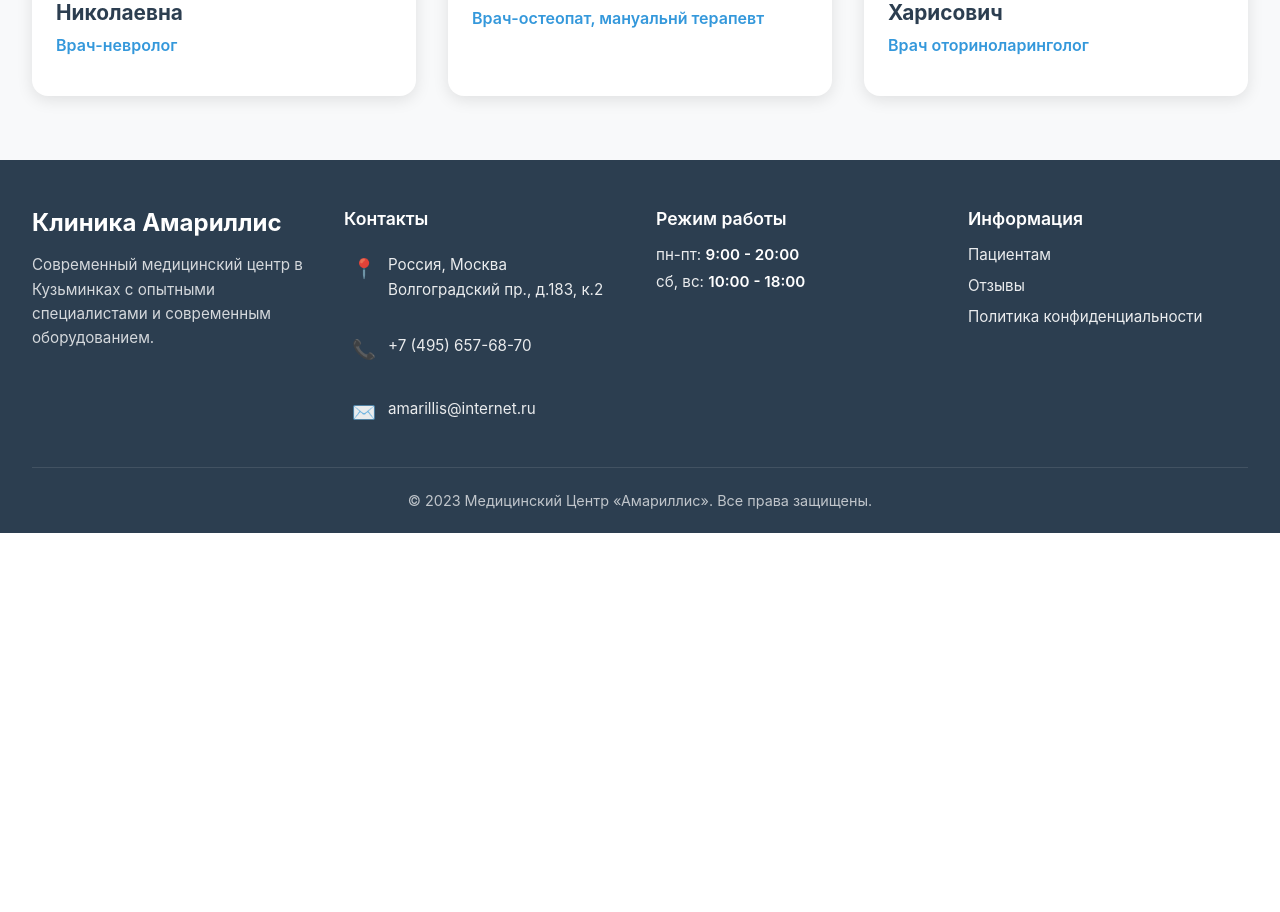
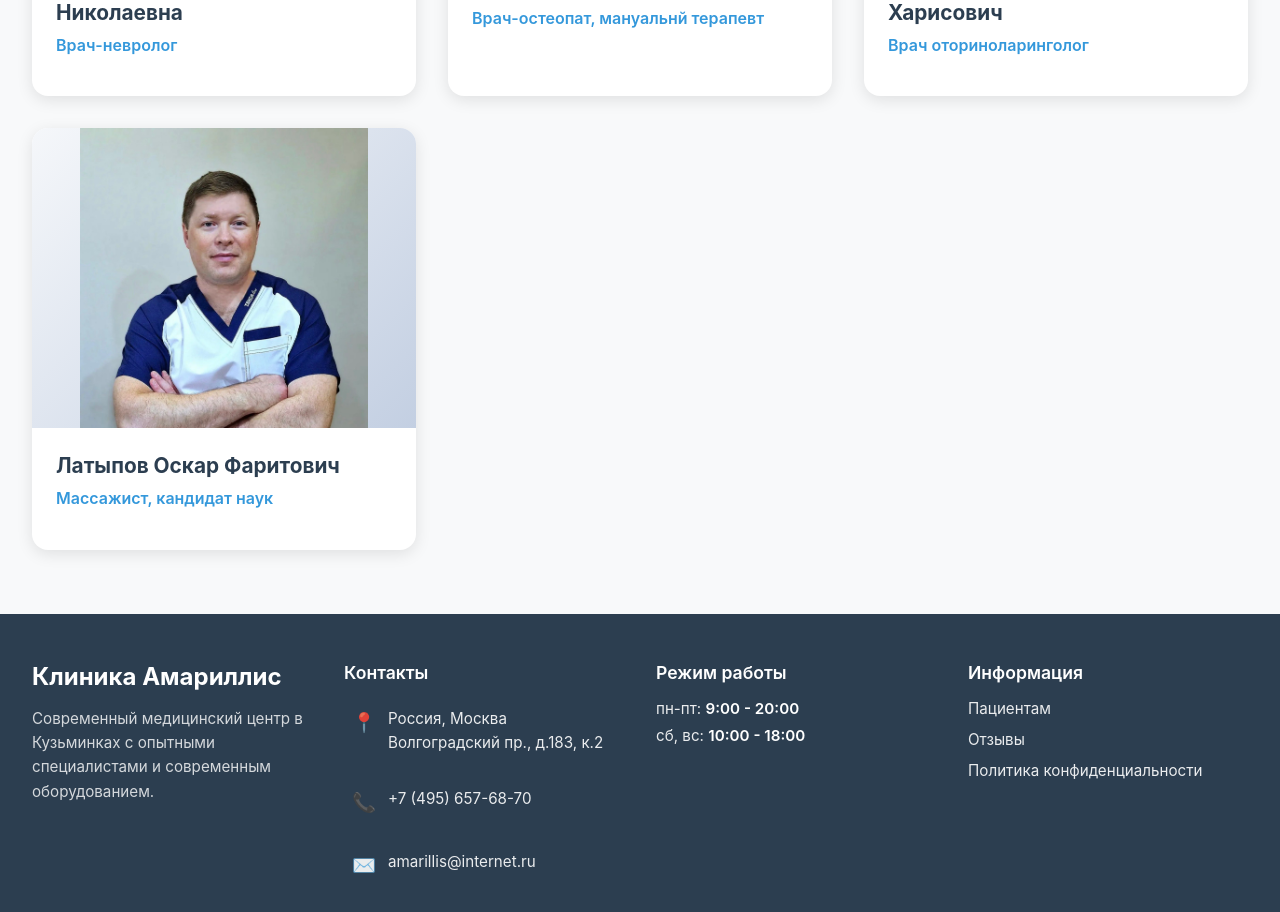
Before and after one commit to vaboriskin/amaryllis, a React (Vite) app in the folder frontend/: page /doctors in a window 1280 px wide. Shown: the part 3340-4252 px from the top of the page. Before the commit the page ends 3873 px from the top, so only its background shows below. Built offline with nearby package versions, Linux system fonts and the light colour scheme.

Commit message:
new doctor

```diff
--- a/frontend/src/data/doctors.ts
+++ b/frontend/src/data/doctors.ts
@@ -20,6 +20,7 @@ import kirillinaPhoto from '../assets/images/doctors/kirillina.jpg'
 import kovalenkoPhoto from '../assets/images/doctors/kovalenko.jpg'
 import kurochkinaPhoto from '../assets/images/doctors/kurochkina.jpg'
 import lobodaPhoto from '../assets/images/doctors/loboda.jpg'
+import latipovPhoto from '../assets/images/doctors/latipov.jpg'
 import mamaladzePhoto from '../assets/images/doctors/mamaladze.jpg'
 import matkovaPhoto from '../assets/images/doctors/matkova.jpg'
 import poluboyarovPhoto from '../assets/images/doctors/poluboyarov.jpg'
@@ -144,4 +145,10 @@ export const doctorsData: Doctor[] = [
     position: 'Врач оториноларинголог',
     photo: fatahutdinovPhoto,
   },
+  {
+    id: 'latipov',
+    name: 'Латыпов Оскар Фаритович',
+    position: 'Массажист, кандидат наук',
+    photo: latipovPhoto,
+  },
 ]
--- a/frontend/src/data/services.ts
+++ b/frontend/src/data/services.ts
@@ -223,7 +223,7 @@ export const servicesData: Service[] = [
     icon: '💆',
     shortDescription: 'Лечебный и профилактический массаж для восстановления после травм и улучшения общего самочувствия.',
     fullDescription: 'Медицинский массаж — это лечебная процедура, направленная на восстановление функций организма, улучшение кровообращения, снятие мышечного напряжения. В нашем центре проводятся различные виды массажа: лечебный, профилактический, реабилитационный. Массаж применяется при заболеваниях опорно-двигательного аппарата, после травм, для улучшения общего самочувствия.',
-    doctorIds: [],
+    doctorIds: ['latipov'],
   },
   {
     id: 'uzi',
```
Also changed, not shown: frontend/src/assets/images/doctors/latipov.jpg (added).
